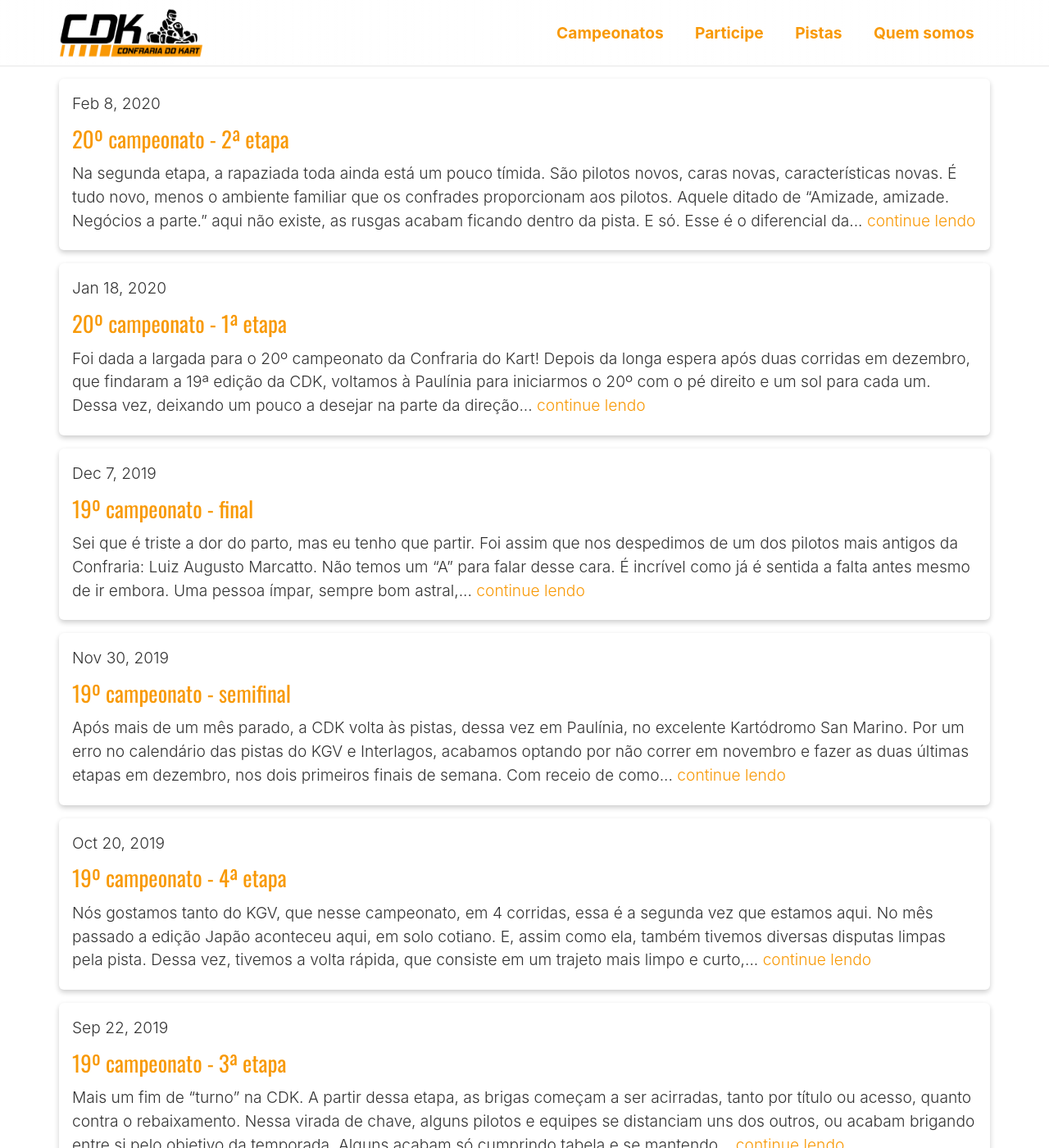
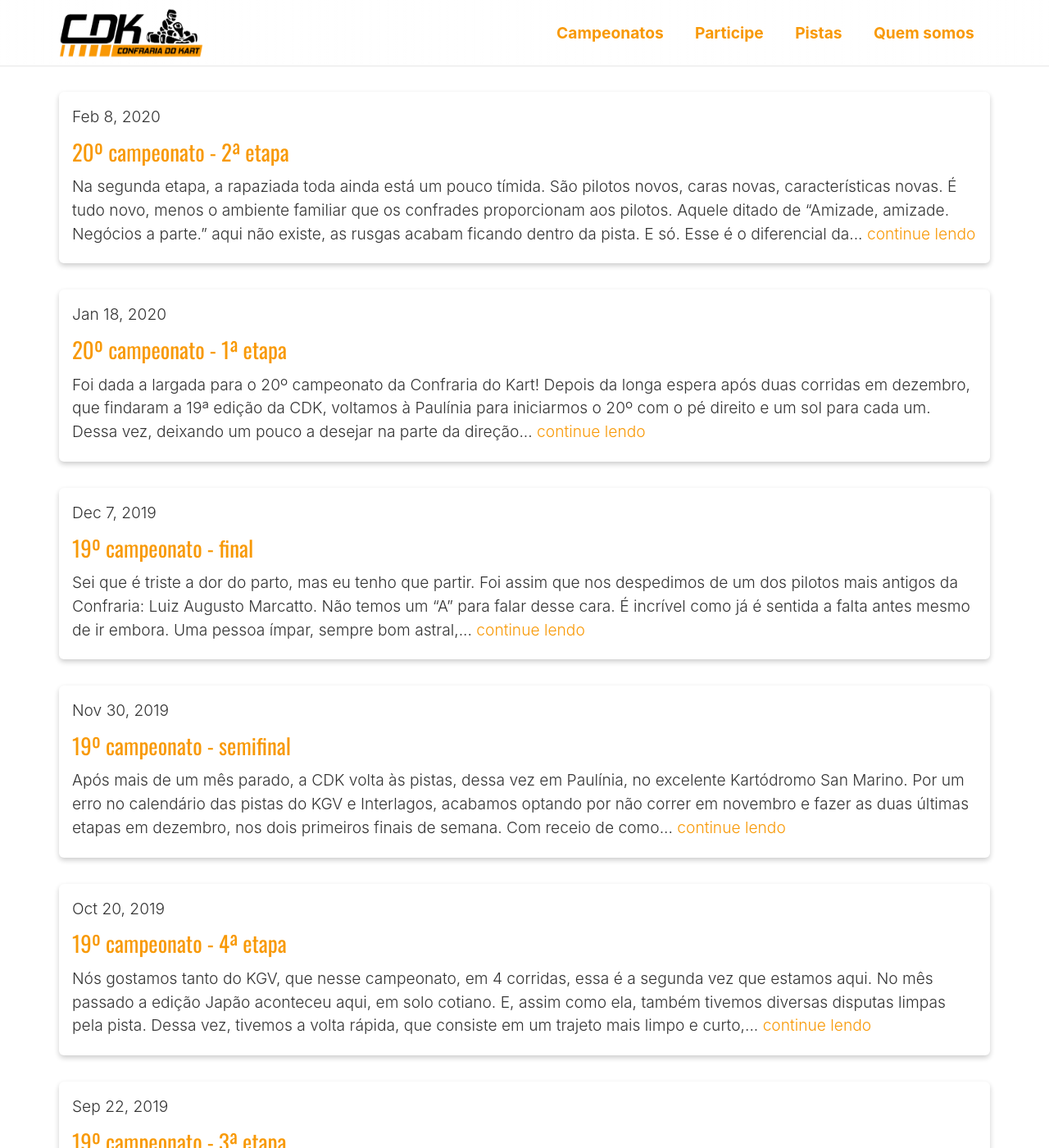
Before and after one commit to ConfrariaDoKart/confrariadokart.github.io, a Jekyll site: the page built from blog/index.html, in a window 1280 px wide and 1400 px high. Shown: the whole window at 82% size. Built offline with Jekyll 4.4.1, drawn with Linux system fonts in a browser that asks for light colours; the list of posts is cut into pages by our own code.

Commit message:
post list layout review

```diff
--- a/_sass/_post.scss
+++ b/_sass/_post.scss
@@ -1,6 +1,10 @@
+.post-list {
+    margin-top: var(--spacing-smart);
+}
+
 .post-item {
-    margin-top: var(--spacing-s);
-    margin-bottom: var(--spacing-s);
+    margin-top: var(--spacing-smart);
+    margin-bottom: var(--spacing-smart);
     padding: var(--spacing-s);
 
     border-radius: 6px;
--- a/blog/index.html
+++ b/blog/index.html
@@ -5,6 +5,7 @@ isPaginated: true
 ---
 
 <div class="wrapper">
+    <section class="post-list">
         {% for post in paginator.posts %}
         <article class="post-item">
             <span class="post-meta">{{ post.date | date: "%b %-d, %Y" }}</span>
@@ -14,6 +15,7 @@ isPaginated: true
             <p class="post-excerpt">{{ post.excerpt | strip_html | truncatewords: 56 }} <a href="{{ post.url | prepend: site.baseurl }}">continue lendo</a></p>
         </article>
         {% endfor %}
+    </section>
 
     <footer class="page-content horizontal">
         {% if paginator.previous_page %}
@@ -32,5 +34,4 @@ isPaginated: true
         <span class="next icon">{% include svg/arrow-next.svg %}</span>
         {% endif %}
     </footer>
-
 </div>
```
Lines whose indentation alone changed are shown as unchanged.
